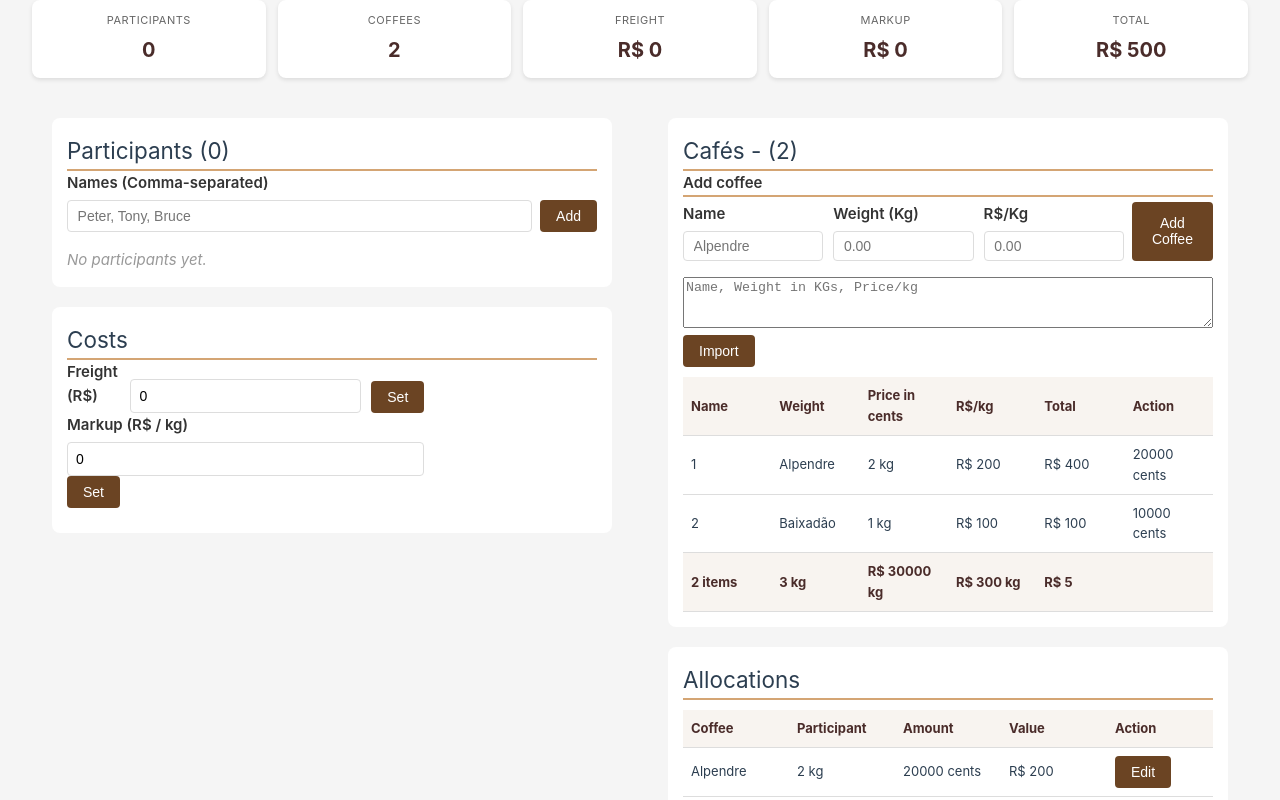
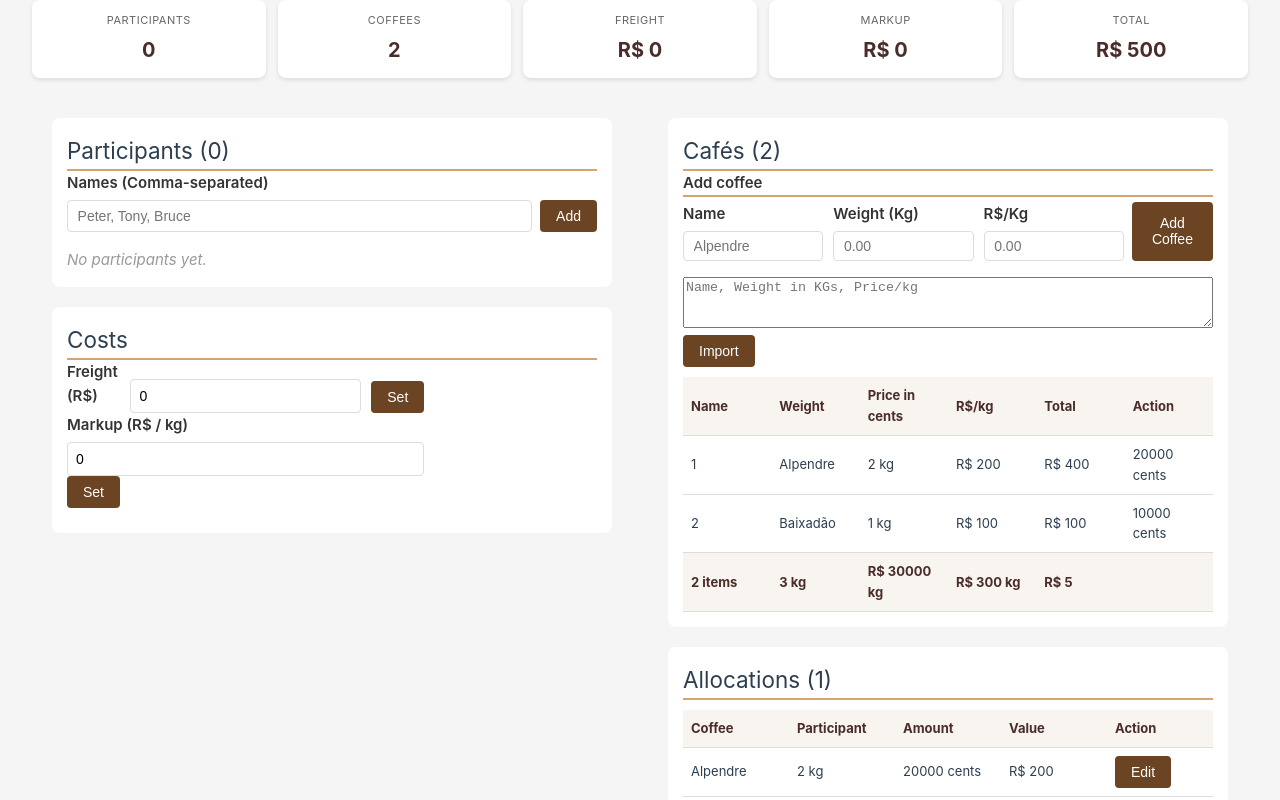
Before and after one commit to paulograbin/coffee, a Vue app: page /#/ in a window 1280 px wide. Shown: the top 800 px of the page. Built offline with nearby package versions, Linux system fonts and the light colour scheme; the HTML template or start-up script is replaced by a standard one.

Commit message:
Align element count in headers throughout the whole app

```diff
--- a/src/components/AllocationTable.vue
+++ b/src/components/AllocationTable.vue
@@ -39,7 +39,7 @@ makeCrap()
 
 <template>
   <div class="card card-compact">
-    <h2 class="cardDescription">Allocations</h2>
+    <h2 class="cardDescription">Allocations ({{purchaseStore.purchase.allocations.length}})</h2>
 
     <table>
       <thead>
--- a/src/components/CoffeeTable.vue
+++ b/src/components/CoffeeTable.vue
@@ -74,7 +74,7 @@ function importCoffeeCsv() {
 
 <template>
   <div class="coffee-table card">
-    <h2 class="cardDescription">Cafés - ({{ purchaseStore.purchase?.coffees.length }})</h2>
+    <h2 class="cardDescription">Cafés ({{ purchaseStore.purchase?.coffees.length }})</h2>
     <label class="cardDescription">Add coffee</label>
 
     <form @submit.prevent="addCoffee" class="add-form">
```
